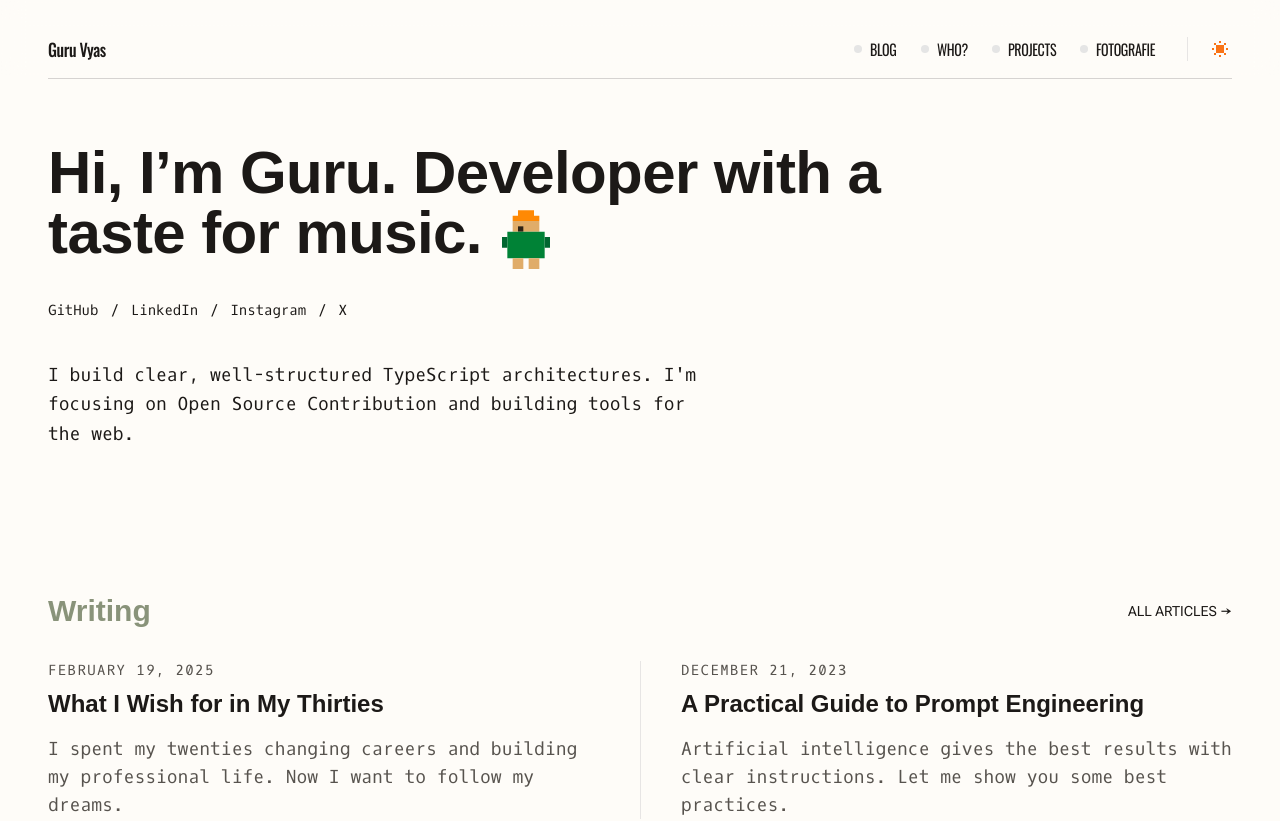
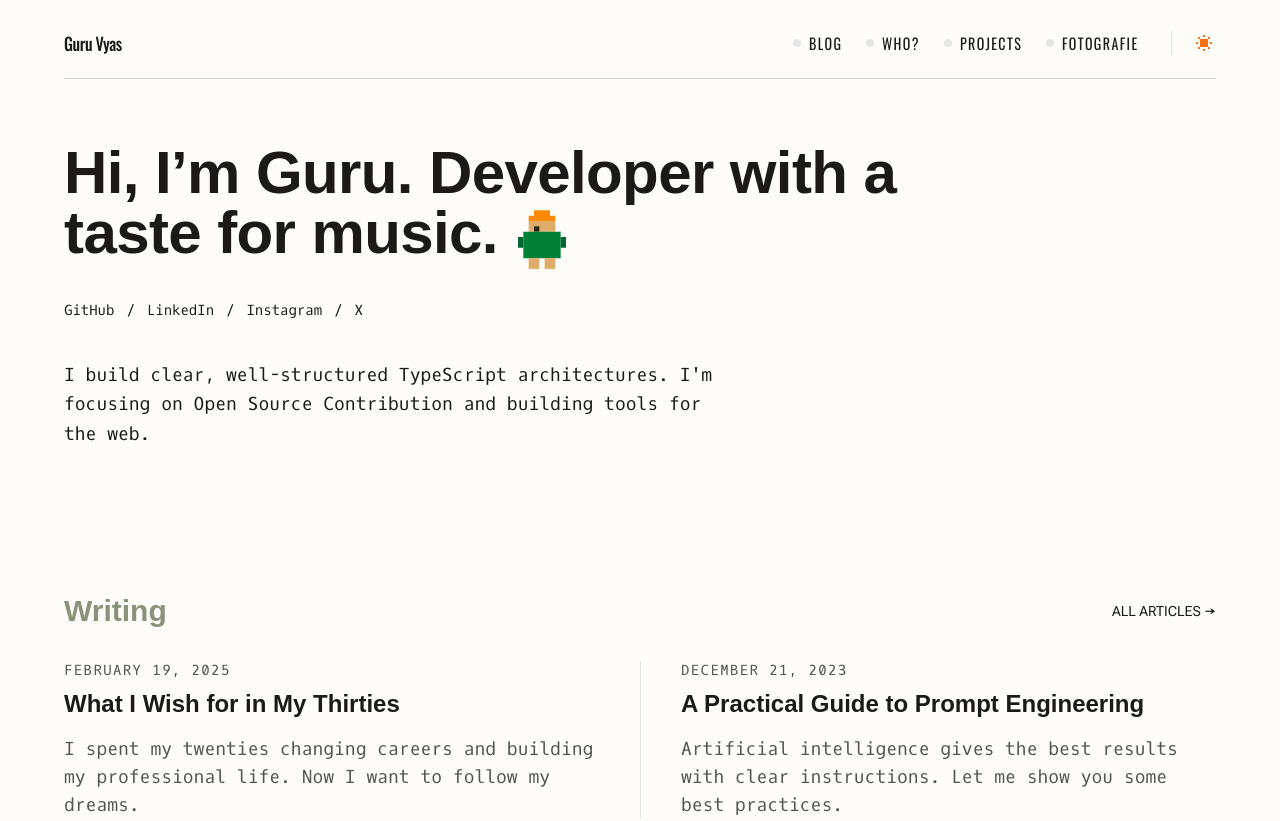
Before and after one commit to wakeupguruu/portfolio, a Next.js app: page / in a window 1280 px wide. Shown: the top 821 px of the page. Built offline with nearby package versions, Linux system fonts and the light colour scheme; a web font is replaced by a local one.

Commit message:
style(layout): align header and main container padding

```diff
--- a/components/Header.tsx
+++ b/components/Header.tsx
@@ -24,7 +24,7 @@ export function Header() {
           WebkitMaskSize: "4px 4px",
         }}
       />
-      <div className="mx-auto flex h-full pt-5 max-w-screen-2xl items-center justify-between px-4 md:px-12">
+      <div className="mx-auto flex h-full pt-2 max-w-screen-2xl items-center justify-between px-5 md:px-16">
         <Link href="/" className="relative z-10 text-base font-medium tracking-tight text-foreground/90 no-underline hover:no-underline inline-block transform scale-y-110 font-oswald">
           Guru Vyas
         </Link>
@@ -34,7 +34,7 @@ export function Header() {
             <Link
               key={link.href}
               href={link.href}
-              className="group flex items-center gap-2 no-underline hover:no-underline"
+              className="group  flex items-center gap-2 no-underline hover:no-underline"
             >
               {/* Circle: Light gray by default, Olive on group hover */}
               <div
@@ -43,7 +43,7 @@ export function Header() {
               />
 
               {/* Text: Tall and slim (text-lg + tracking-tight), theme-aware default, Olive on group hover */}
-              <span className="inline-block transform scale-y-110 text-sm uppercase tracking-tight text-muted-foreground transition-colors duration-200 group-hover:text-[#89937a] font-oswald">
+              <span className="inline-block transform scale-y-110 text-sm tracking-widest uppercase text-muted-foreground transition-colors duration-200 group-hover:text-[#89937a] font-oswald">
                 {link.label}
               </span>
             </Link>
--- a/components/ui/section.tsx
+++ b/components/ui/section.tsx
@@ -20,7 +20,7 @@ export function Section({ children, className, id, ...props }: SectionProps) {
 
 export function Container({ children, className, ...props }: React.HTMLAttributes<HTMLDivElement>) {
   return (
-    <div className={cn("mx-auto w-full max-w-screen-2xl px-4 md:px-12", className)} {...props}>
+    <div className={cn("mx-auto w-full max-w-screen-2xl px-5 md:px-16", className)} {...props}>
       {children}
     </div>
   );
```
